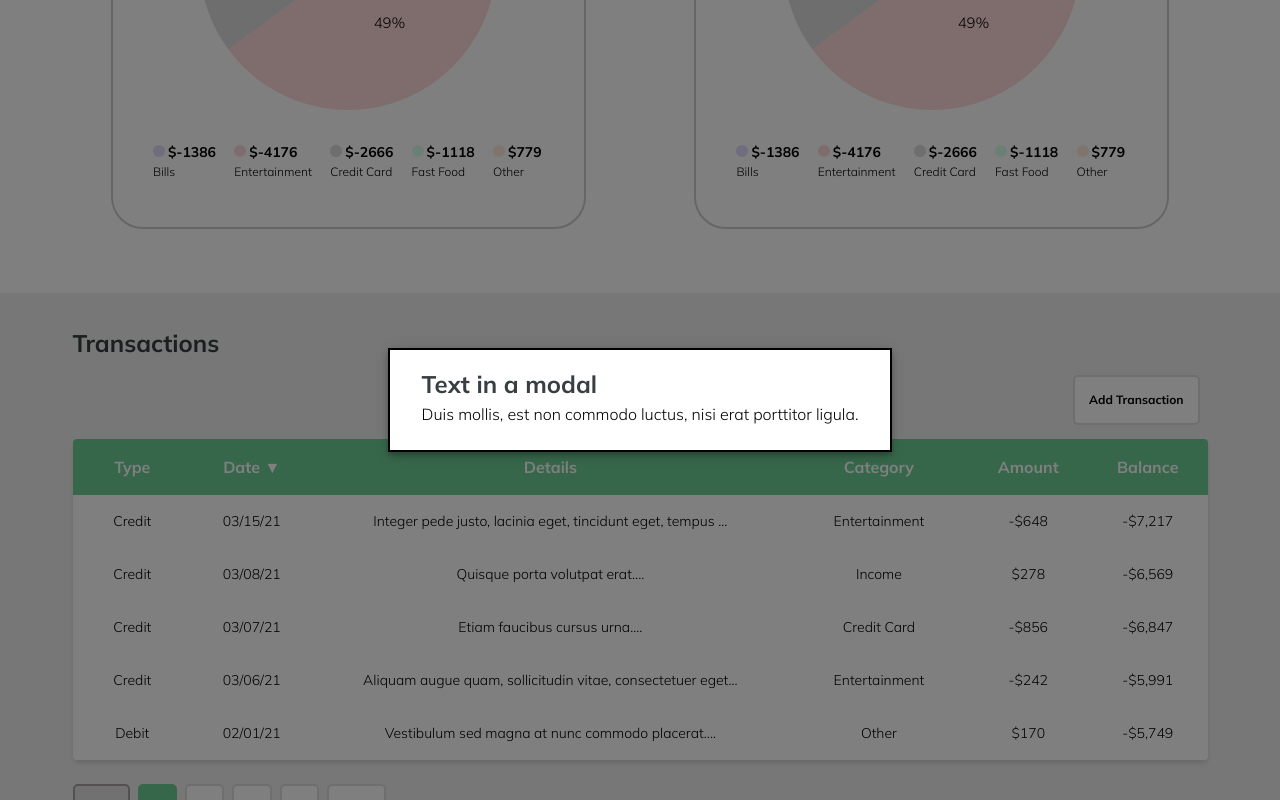
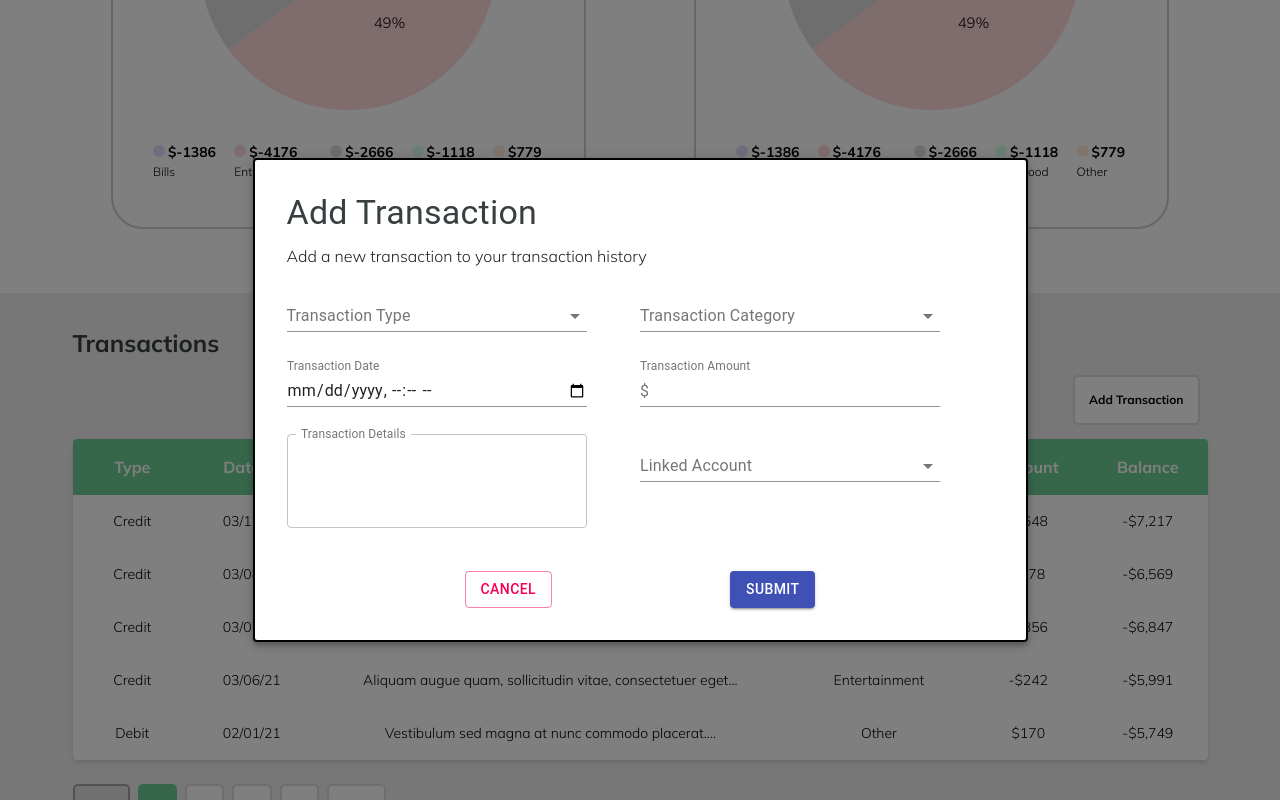
Before and after one commit to markanator/rosemary-personal-finance, a React (Create React App) app: page /dashboard in a window 1280 px wide. Both pictures are taken after a click on the button "Add Transaction". Shown: the part 423-1223 px from the top of the page. Built offline with nearby package versions, Linux system fonts and the light colour scheme.

Commit message:
finished modal and form

```diff
--- a/src/components/features/shared/AddTransactionModal/AddTransactionModal.js
+++ b/src/components/features/shared/AddTransactionModal/AddTransactionModal.js
@@ -1,37 +1,265 @@
-import { makeStyles, Modal } from '@material-ui/core';
+import { yupResolver } from '@hookform/resolvers/yup';
+import {
+  Button,
+  FormControl,
+  FormHelperText,
+  Grid,
+  Input,
+  InputAdornment,
+  InputLabel,
+  makeStyles,
+  Modal,
+  Paper,
+  Select,
+  TextField,
+  Typography,
+} from '@material-ui/core';
 import React from 'react';
+import { Controller, useForm } from 'react-hook-form';
+import * as yup from 'yup';
+
+const AddTrxSchema = yup.object().shape({
+  trxType: yup.string().required('Required.'),
+  trxDate: yup.date().required('Required.'),
+  trxDetails: yup
+    .string()
+    .min(4, 'Too short.')
+    .max(33, 'Too long.')
+    .required('Required.'),
+  trxCategory: yup.string().required('Required.'),
+  trxAmount: yup.number().required('Required.'),
+  trxBank: yup.string().required('Required.'),
+});
 
 const useStyles = makeStyles((theme) => ({
   modal: {
     display: 'flex',
+    flexDirection: 'column',
     alignItems: 'center',
     justifyContent: 'center',
   },
   paper: {
+    display: 'flex',
+    flexDirection: 'column',
+    width: '775px',
     backgroundColor: theme.palette.background.paper,
+    // padding: theme.spacing(2, 4, 3),
     border: '2px solid #000',
     boxShadow: theme.shadows[5],
-    padding: theme.spacing(2, 4, 3),
+  },
+  input: {
+    width: '300px',
+  },
+  formControls: {
+    marginBottom: '1.5rem',
+  },
+  grid: {
+    padding: '2rem',
+  },
+  headergrid: {
+    marginBottom: '1rem',
+  },
+  footerGrid: {
+    display: 'flex',
+    flexDirection: 'row-reverse',
+    width: '100%',
+    marginTop: '1rem',
+    justifyContent: 'space-evenly',
   },
 }));
 
 export default function AddTransactionModal({ handleClose, open }) {
   const classes = useStyles();
+  const {
+    handleSubmit,
+    watch,
+    control,
+    formState: { errors },
+  } = useForm({
+    resolver: yupResolver(AddTrxSchema),
+  });
+  const watchTrxType = watch('trxType');
+
+  const onSubmit = (data) => {
+    //! ADD CONTEXT/API STUFF HERE
+    alert(JSON.stringify(data, null, 2));
+    handleClose();
+  };
 
   return (
-    <Modal
-      open={open}
-      onClose={handleClose}
-      className={classes.modal}
-      aria-labelledby="simple-modal-title"
-      aria-describedby="simple-modal-description"
-    >
-      <div className={classes.paper}>
-        <h2 id="simple-modal-title">Text in a modal</h2>
-        <p id="simple-modal-description">
-          Duis mollis, est non commodo luctus, nisi erat porttitor ligula.
-        </p>
-      </div>
+    <Modal open={open} onClose={handleClose} className={classes.modal}>
+      <Paper className={classes.paper} elevation={3}>
+        <form onSubmit={handleSubmit(onSubmit)}>
+          <Grid container className={classes.grid}>
+            <Grid item xs={12} className={classes.headergrid}>
+              <Typography variant="h4">Add Transaction</Typography>
+              <Typography variant="p">
+                Add a new transaction to your transaction history
+              </Typography>
+            </Grid>
+            <Grid item xs={6}>
+              {/* TRANSACTION TYPE */}
+              <FormControl className={classes.formControls}>
+                <InputLabel htmlFor="trxType">Transaction Type</InputLabel>
+                <Controller
+                  name="trxType"
+                  control={control}
+                  defaultValue=""
+                  render={({ field }) => (
+                    <Select native {...field} className={classes.input}>
+                      <option aria-label="None" value="" />
+                      <option value="Withdrawal">Withdrawal</option>
+                      <option value="Deposit">Deposit</option>
+                    </Select>
+                  )}
+                />
+                <FormHelperText error={!!errors?.trxType?.message}>
+                  {errors.trxType && errors.trxType.message}
+                </FormHelperText>
+              </FormControl>
+              {/* TRANSACTION DATE */}
+              <FormControl className={classes.formControls}>
+                <Controller
+                  name="trxDate"
+                  control={control}
+                  defaultValue=""
+                  render={({ field }) => (
+                    <TextField
+                      {...field}
+                      className={classes.input}
+                      type="datetime-local"
+                      label="Transaction Date"
+                      InputLabelProps={{
+                        shrink: true,
+                      }}
+                    />
+                  )}
+                />
+                <FormHelperText error={!!errors?.trxDate?.message}>
+                  {errors.trxDate && 'Incorrect Format.'}
+                </FormHelperText>
+              </FormControl>
+              {/* TEXT AREA */}
+              <FormControl className={classes.formControls}>
+                <Controller
+                  name="trxDetails"
+                  control={control}
+                  defaultValue=""
+                  render={({ field }) => (
+                    <TextField
+                      {...field}
+                      type="textarea"
+                      className={classes.input}
+                      label="Transaction Details"
+                      variant="outlined"
+                      multiline
+                      rows={3}
+                      rowsMax={3}
+                      InputLabelProps={{
+                        shrink: true,
+                      }}
+                    />
+                  )}
+                />
+                <FormHelperText error={!!errors?.trxDetails?.message}>
+                  {errors.trxDetails && errors.trxDetails.message}
+                </FormHelperText>
+              </FormControl>
+            </Grid>
+            <Grid item xs={6}>
+              {/* TRX CATEGORY */}
+              <FormControl className={classes.formControls}>
+                <InputLabel htmlFor="trxCategory">
+                  Transaction Category
+                </InputLabel>
+                <Controller
+                  name="trxCategory"
+                  control={control}
+                  defaultValue=""
+                  render={({ field }) => (
+                    <Select native {...field} className={classes.input}>
+                      <option aria-label="None" value="" />
+                      {/* Conditionally render based on trx type */}
+                      {watchTrxType && watchTrxType !== 'Withdrawal' ? (
+                        <>
+                          <option value="Income">Income</option>
+                          <option value="Other">Other</option>
+                        </>
+                      ) : null}
+                      {/* Conditionally render based on trx type */}
+                      {watchTrxType && watchTrxType !== 'Deposit' ? (
+                        <>
+                          <option value="Bills">Bills</option>
+                          <option value="Credit Card">Credit Card</option>
+                          <option value="Debt">Debt</option>
+                          <option value="Entertainment">Entertainment</option>
+                          <option value="Food">Food</option>
+                          <option value="Other">Other</option>
+                        </>
+                      ) : null}
+                    </Select>
+                  )}
+                />
+                <FormHelperText error={!!errors?.trxCategory?.message}>
+                  {errors.trxCategory && errors.trxCategory.message}
+                </FormHelperText>
+              </FormControl>
+              {/* TRX AMOUNT */}
+              <FormControl className={classes.formControls}>
+                <InputLabel htmlFor="trxAmount">Transaction Amount</InputLabel>
+                <Controller
+                  name="trxAmount"
+                  control={control}
+                  defaultValue=""
+                  render={({ field }) => (
+                    <Input
+                      {...field}
+                      type="number"
+                      className={classes.input}
+                      startAdornment={
+                        <InputAdornment position="start">$</InputAdornment>
+                      }
+                    />
+                  )}
+                />
+                <FormHelperText error={!!errors?.trxAmount?.message}>
+                  {errors.trxAmount && 'Required.'}
+                </FormHelperText>
+              </FormControl>
+              {/* LINKED ACCOUNT */}
+              <FormControl className={classes.formControls}>
+                <InputLabel htmlFor="trxBank">Linked Account</InputLabel>
+                <Controller
+                  name="trxBank"
+                  control={control}
+                  defaultValue=""
+                  render={({ field }) => (
+                    <Select native {...field} className={classes.input}>
+                      <option aria-label="None" value="" />
+                      <option value="Bank of America">Bank of America</option>
+                    </Select>
+                  )}
+                />
+                <FormHelperText error={!!errors?.trxBank?.message}>
+                  {errors.trxBank && 'Required.'}
+                </FormHelperText>
+              </FormControl>
+            </Grid>
+            <Grid item xs={12} className={classes.footerGrid}>
+              <Button variant="contained" type="submit" color="primary">
+                Submit
+              </Button>
+              <Button
+                variant="outlined"
+                color="secondary"
+                onClick={handleClose}
+              >
+                Cancel
+              </Button>
+            </Grid>
+          </Grid>
+        </form>
+      </Paper>
     </Modal>
   );
 }
```
Also changed, not shown: package.json (+6 -1 lines), .eslintrc.json, 1 other file (tests, documents, lock files or other folders).
